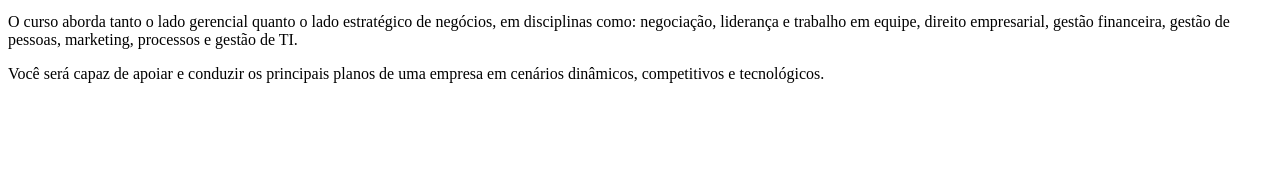
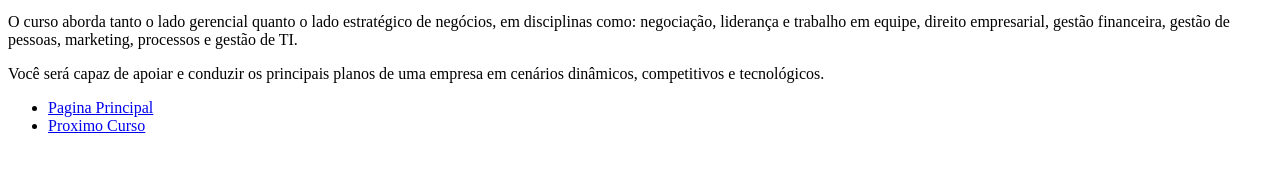
Before and after one commit to PhabloFiap/cpweb, a plain HTML site: page adm.html in a window 1280 px wide. Shown: the part 322-494 px from the top of the page. Drawn offline with Linux system fonts and the light colour scheme.

Commit message:
Adicionado link na parte inferior do site

```diff
--- a/adm.html
+++ b/adm.html
@@ -26,7 +26,18 @@
                 <p>Você será capaz de apoiar e conduzir os principais planos de uma empresa em cenários dinâmicos, competitivos e
                     tecnológicos.
                     </p>
-    </nav>
+
+
+                <ul>
+                    <li>
+                        <a href="./index.html">Pagina Principal</a></li>
+                    </li>
+
+                    <li>
+                        <a href="./ads.html">Proximo Curso</a></li>
+                    </li>
+                </ul>
+                </nav>
 
 </body>
 </html>
```
